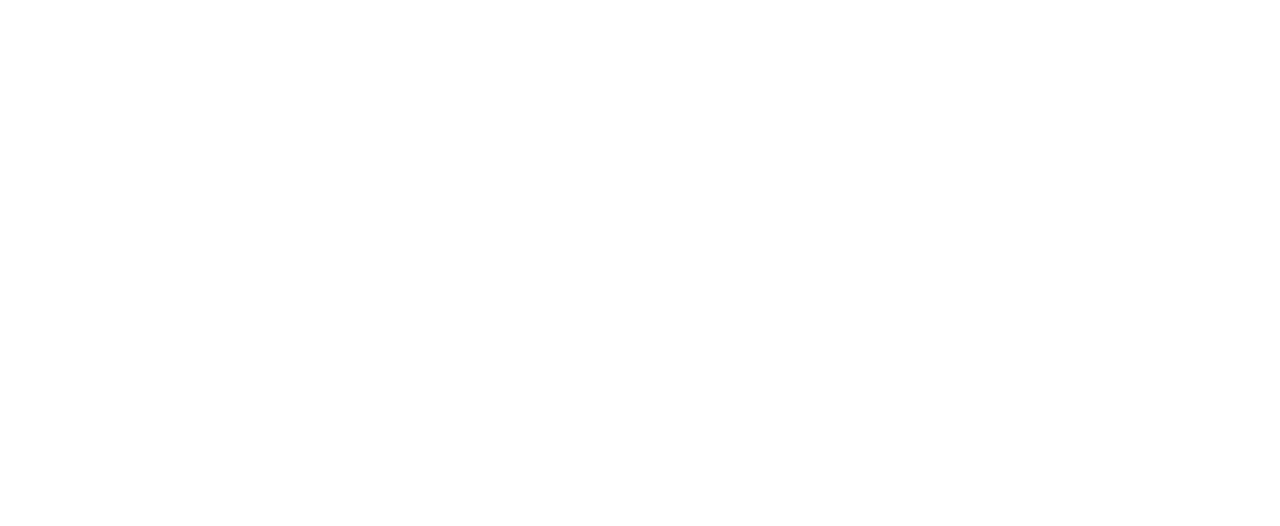
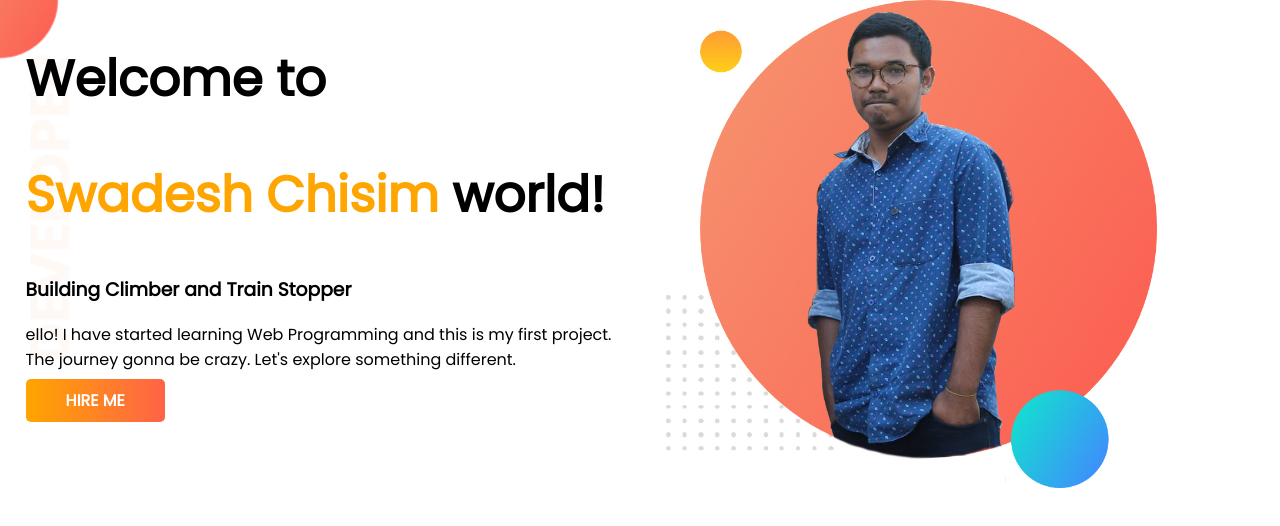
Before and after one commit to swadesh195/developer-portfolio, a plain HTML site: page index.html in a window 1280 px wide. Drawn offline with Linux system fonts and the light colour scheme.

Commit message:
top banner section added

```diff
--- a/index.html
+++ b/index.html
@@ -5,9 +5,24 @@
     <meta http-equiv="X-UA-Compatible" content="IE=edge">
     <meta name="viewport" content="width=device-width, initial-scale=1.0">
     <title>Swadesh Portfolio</title>
+    <link rel="preconnect" href="https://fonts.googleapis.com">
+    <link rel="preconnect" href="https://fonts.gstatic.com" crossorigin>
+    <link href="https://fonts.googleapis.com/css2?family=Poppins&display=swap" rel="stylesheet">
     <link rel="stylesheet" href="style.css">
 </head>
 <body>
-
+    <section class="top-banner">
+        <div class="half-width">
+            <h1>Welcome to</h1>
+            <h1><span class="orange-color">Swadesh Chisim</span> world!</h1>
+            <h3>Building Climber and Train Stopper</h3>
+            <p>ello! I have started learning Web Programming and this is my first project. The journey gonna be crazy. Let's
+                explore something different.</p>
+            <a class="link-button" href="https://www.linkedin.com/in/swadesh-chisim-23535b169/" target="_blank">HIRE ME</a>
+        </div>
+        <div class="half-width">
+            <img src="images/my-bg.jpg" alt="">
+        </div>
+    </section>
 </body>
 </html>
--- a/style.css
+++ b/style.css
@@ -0,0 +1,32 @@
+body {
+  margin: 0;
+  font-family: "Poppins", sans-serif;
+}
+section {
+  display: flex;
+}
+.half-width {
+  width: 50%;
+  padding-left: 2%;
+}
+.half-width img {
+  width: 80%;
+}
+h1 {
+  font-size: 50px;
+}
+.orange-color {
+  color: orange;
+}
+.link-button {
+  color: #fff;
+  padding: 10px 40px;
+  border-radius: 5px;
+  text-decoration: none;
+  font-weight: 700;
+  background-image: linear-gradient(to right, orange, tomato);
+}
+.top-banner {
+  background-image: url(./images/top-banner.png);
+  background-repeat: no-repeat;
+}
```
